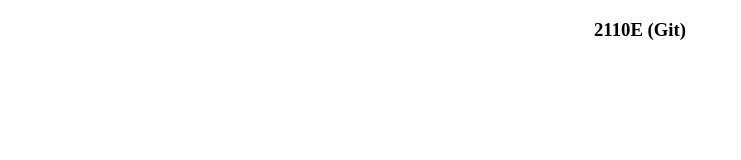
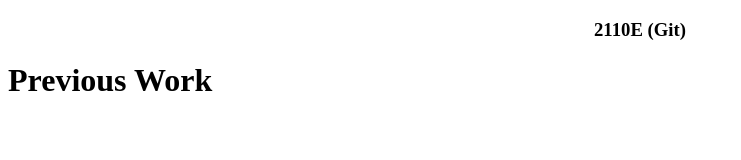
Before and after one commit to Mirza014/2110E, a plain HTML site: page index.html in a window 1280 px wide. Shown: the whole page, without its empty margins (0-741 px from the left). Drawn offline with Linux system fonts and the light colour scheme.

Commit message:
Update index.html
Updated Work

```diff
--- a/index.html
+++ b/index.html
@@ -10,5 +10,7 @@
 
 
     <center><h3>2110E (Git)</h3></center>
+
+    <h1>Previous Work</h1>
 </body>
 </html>
```
